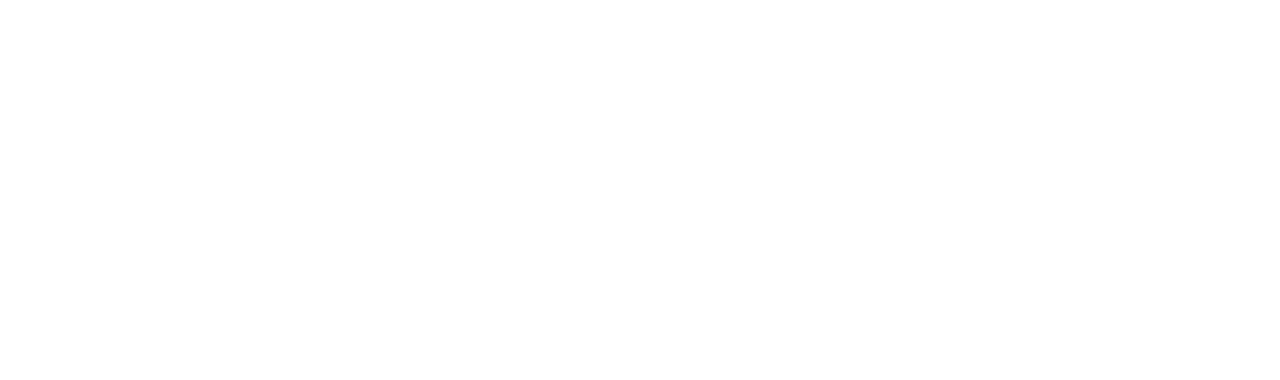
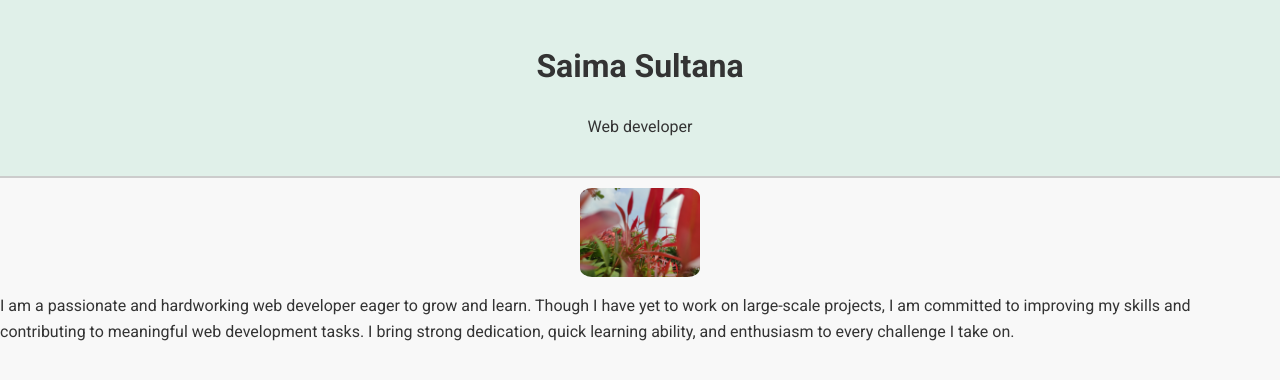
Before and after one commit to saima-231/Resume_web_1, a plain HTML site: page index.html in a window 1280 px wide. Drawn offline with Linux system fonts and the light colour scheme.

Commit message:
First part

```diff
--- a/index.html
+++ b/index.html
@@ -1,12 +1,31 @@
 <!DOCTYPE html>
 <html lang="en">
+
 <head>
-    <meta charset="UTF-8">
-    <meta name="viewport" content="width=device-width, initial-scale=1.0">
+    <meta charset="UTF-8" />
+    <meta name="viewport" content="width=device-width, initial-scale=1" />
     <title>Resume Website</title>
-    <link rel="stylesheet" href="style.css">
+    <link rel="stylesheet" href="style.css" />
+    <link rel="icon" type="image/png" href="icons8-person-48.png" />
+
+    <link rel="preconnect" href="https://fonts.googleapis.com" />
+    <link rel="preconnect" href="https://fonts.gstatic.com" crossorigin />
+    <link
+        href="https://fonts.googleapis.com/css2?family=Merriweather:ital,opsz,wght@0,18..144,300..900;1,18..144,300..900&family=Open+Sans:ital,wght@0,300..800;1,300..800&family=Raleway:ital,wght@0,100..900;1,100..900&family=Roboto:ital,wght@0,100..900;1,100..900&display=swap"
+        rel="stylesheet" />
 </head>
+
 <body>
+    <header class="header">
+        <h1>Saima Sultana</h1>
+        <p>Web developer</p>
+    </header>
+    <section class="about">
+        <img src="IMG-20250722-WA0030.jpg" alt="Photo" class="profile">
+        <p>I am a passionate and hardworking web developer eager to grow and learn. Though I have yet to work on
+            large-scale projects, I am committed to improving my skills and contributing to meaningful web development
+            tasks. I bring strong dedication, quick learning ability, and enthusiasm to every challenge I take on.</p>
+    </section>
+</body>
 
-</body>
 </html>
--- a/style.css
+++ b/style.css
@@ -0,0 +1,21 @@
+body {
+  font-family: "Roboto", sans-serif;
+  background-color: #f8f8f8;
+  margin: 0%;
+  padding: 0%;
+  line-height: 1.6;
+  color: #333;
+}
+
+.header {
+  text-align: center;
+  background-color: #e0f0e9;
+  padding: 20px;
+  border-bottom: 2px solid #ccc;
+}
+.profile {
+  width: 120px;
+  border-radius: 10%;
+  display: block;
+  margin: 10px auto;
+}
```
Also changed, not shown: IMG-20250722-WA0030.jpg (added), icons8-person-48.png (added).
